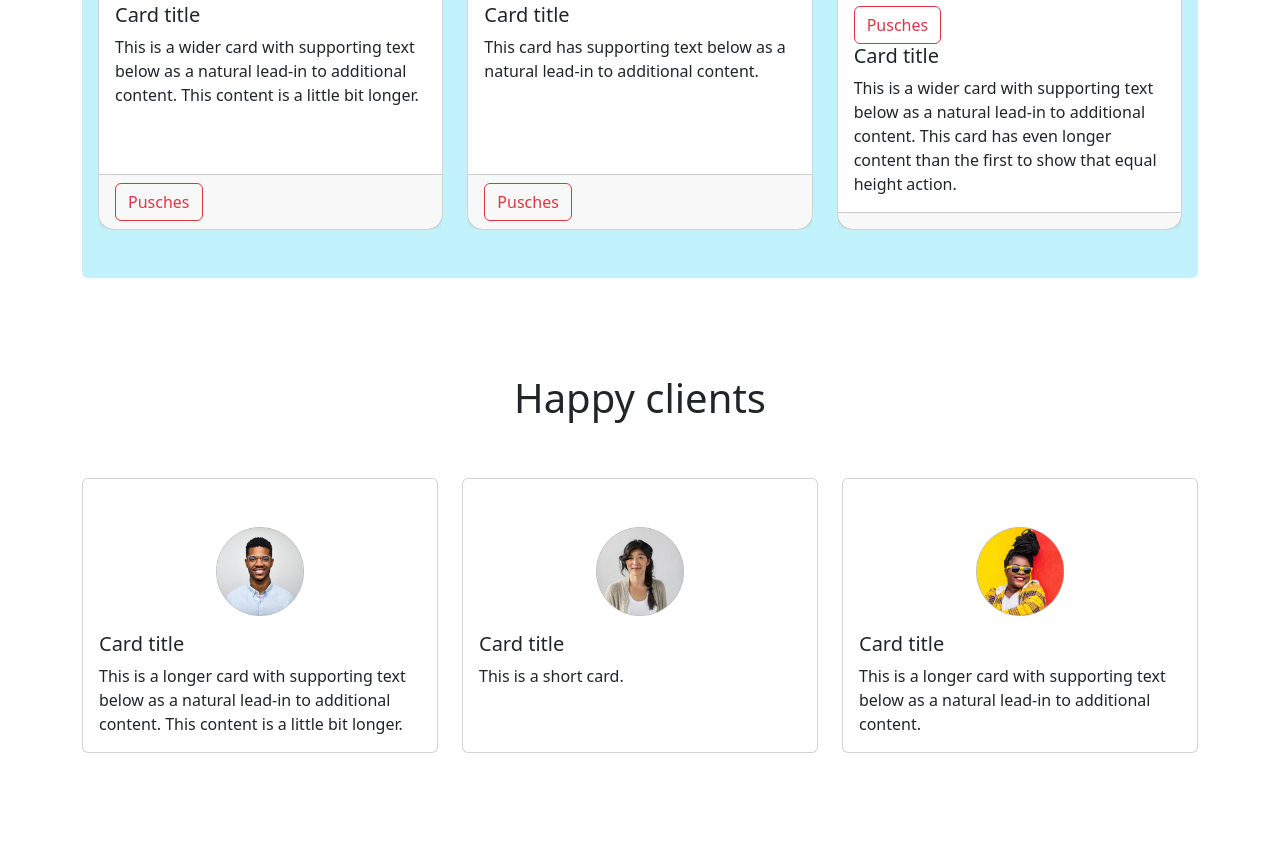
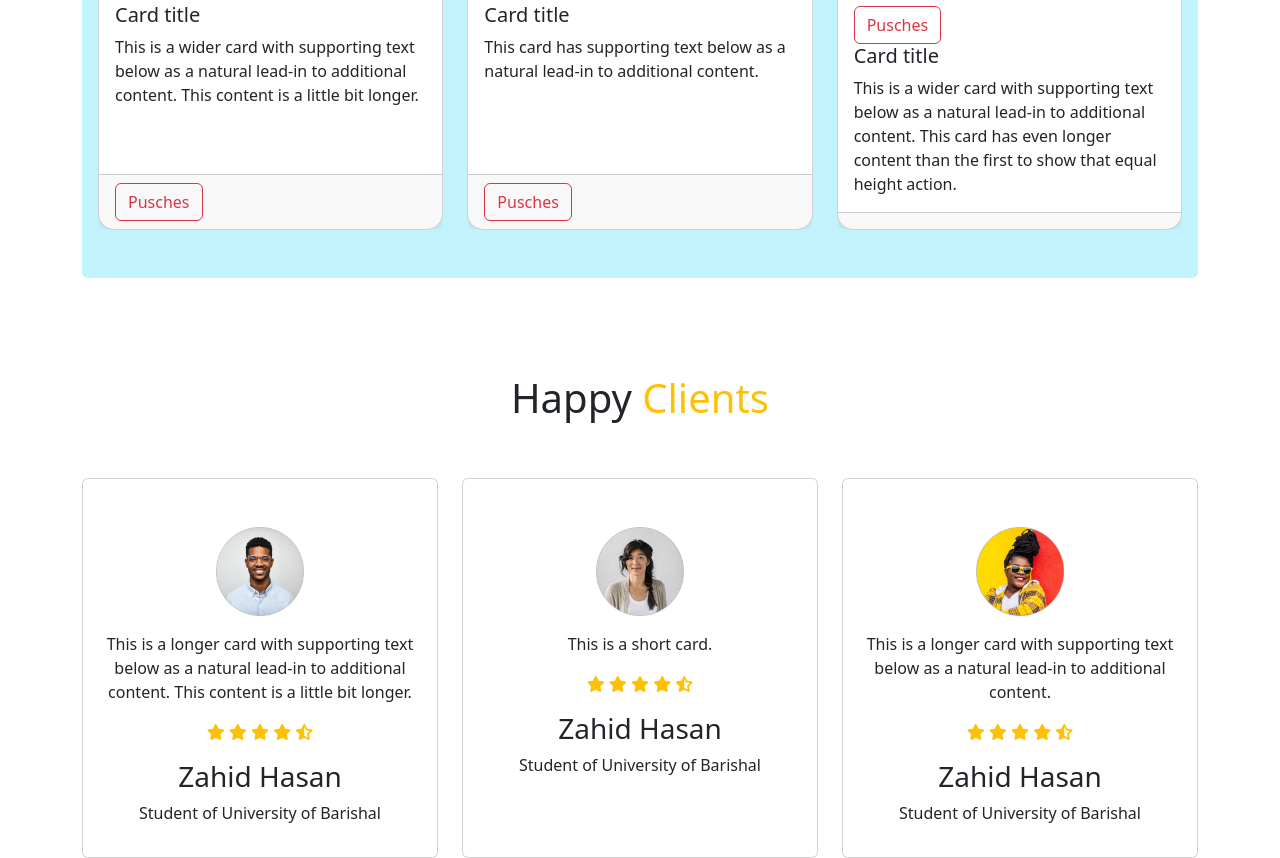
Before and after one commit to Zahid-Hasan-Shuvo/bikerz-zone, a plain HTML site: page index.html in a window 1280 px wide. Shown: the part 1389-2247 px from the top of the page. Before the commit the page ends 2142 px from the top, so only its background shows below. Drawn offline with nearby package versions, Linux system fonts and the light colour scheme.

Commit message:
happy section

```diff
--- a/index.html
+++ b/index.html
@@ -6,6 +6,7 @@
   <meta name="viewport" content="width=device-width, initial-scale=1.0">
   <link href="https://cdn.jsdelivr.net/npm/bootstrap@5.3.0-alpha1/dist/css/bootstrap.min.css" rel="stylesheet" integrity="sha384-GLhlTQ8iRABdZLl6O3oVMWSktQOp6b7In1Zl3/Jr59b6EGGoI1aFkw7cmDA6j6gD" crossorigin="anonymous">
   <link rel="stylesheet" href="css/style.css">
+  <script src="https://kit.fontawesome.com/8d60460f95.js" crossorigin="anonymous"></script>
   <title>bikerz-zone</title>
 </head>
 <body class="container-lg">
@@ -160,32 +161,59 @@
 </section>
 <!-- happy client -->
 <section class="mt-5">
-  <h1 class="text-center py-5">Happy clients</h1>
+  <h1 class="text-center py-5">Happy <span class="text-warning">Clients</span> </h1>
   <div class="row row-cols-1 row-cols-md-3 g-4">
     <div class="col">
-      <div class="card h-100">
+      <div class="card h-100 text-center">
         <img src="images/user-1.png" class="card-img-top w-25 mx-auto mt-5" alt="...">
         <div class="card-body">
-          <h5 class="card-title">Card title</h5>
+
           <p class="card-text">This is a longer card with supporting text below as a natural lead-in to additional content. This content is a little bit longer.</p>
+          <p class="text-warning">
+            <i class="fa-solid fa-star"></i>
+            <i class="fa-solid fa-star"></i>
+            <i class="fa-solid fa-star"></i>
+            <i class="fa-solid fa-star"></i>
+            <i class="fa-solid fa-star-half-stroke"></i>
+        </p>
+        <h3>Zahid Hasan</h3>
+        <p>Student of University of Barishal</p>
         </div>
       </div>
     </div>
     <div class="col">
-      <div class="card h-100">
+      <div class="card h-100 text-center">
         <img src="images/user-2.png" class="card-img-top w-25 mx-auto mt-5" alt="...">
         <div class="card-body">
-          <h5 class="card-title">Card title</h5>
+
           <p class="card-text">This is a short card.</p>
+          <p class="text-warning">
+            <i class="fa-solid fa-star"></i>
+            <i class="fa-solid fa-star"></i>
+            <i class="fa-solid fa-star"></i>
+            <i class="fa-solid fa-star"></i>
+            <i class="fa-solid fa-star-half-stroke"></i>
+        </p>
+        <h3>Zahid Hasan</h3>
+        <p>Student of University of Barishal</p>
         </div>
       </div>
     </div>
     <div class="col">
-      <div class="card h-100">
+      <div class="card h-100 text-center">
         <img src="images/user-3.png" class="card-img-top w-25 mx-auto mt-5" alt="...">
         <div class="card-body">
-          <h5 class="card-title">Card title</h5>
+
           <p class="card-text">This is a longer card with supporting text below as a natural lead-in to additional content.</p>
+          <p class="text-warning">
+            <i class="fa-solid fa-star"></i>
+            <i class="fa-solid fa-star"></i>
+            <i class="fa-solid fa-star"></i>
+            <i class="fa-solid fa-star"></i>
+            <i class="fa-solid fa-star-half-stroke"></i>
+        </p>
+        <h3>Zahid Hasan</h3>
+        <p>Student of University of Barishal</p>
         </div>
       </div>
     </div>
```
